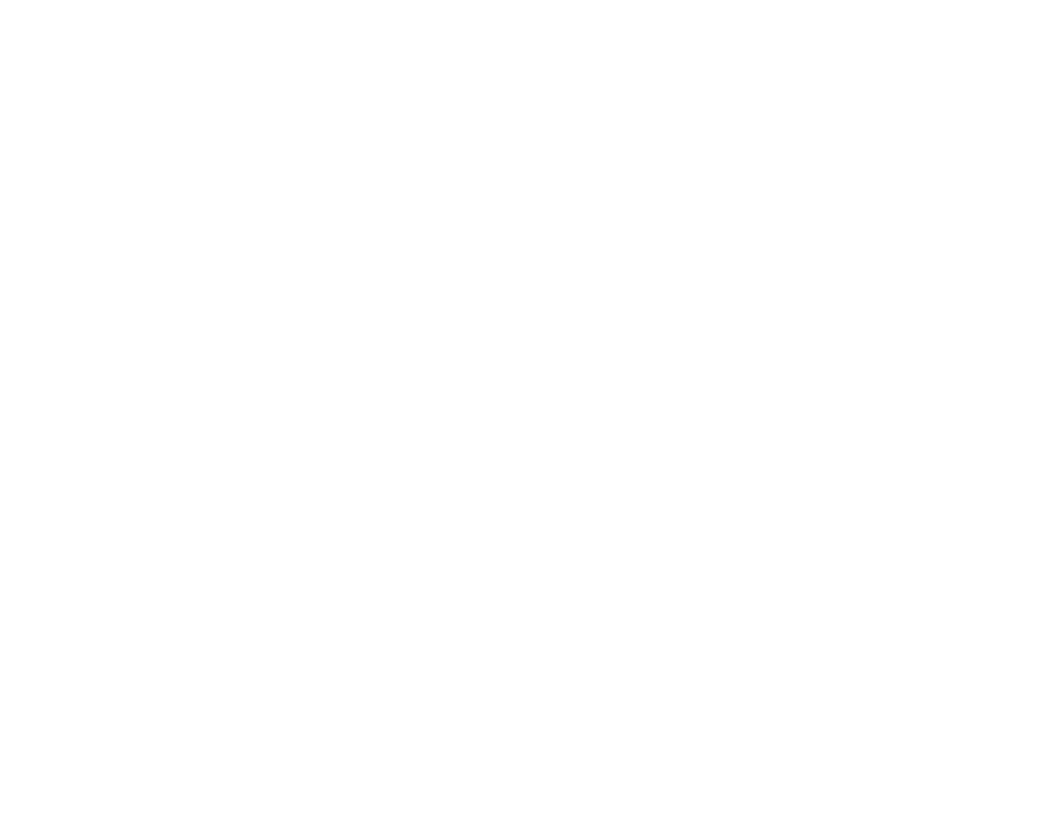
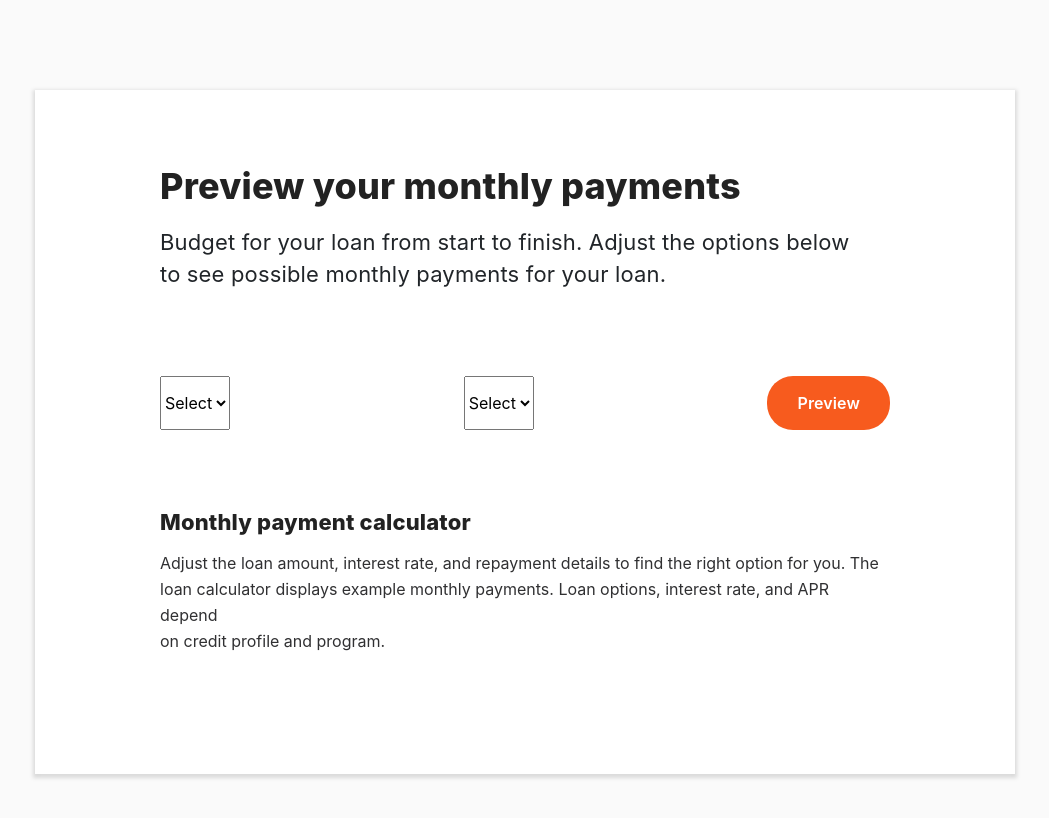
Before and after one commit to Great-A/partnership_stickynav, a plain HTML site: page index.html in a window 1280 px wide. Shown: the whole page, without its empty margins (115-1164 px from the left). Drawn offline with nearby package versions, Linux system fonts and the light colour scheme; files that its build step writes are made by us from their sources.

Commit message:
no message

```diff
--- a/assets/less/main.less
+++ b/assets/less/main.less
@@ -6,6 +6,36 @@ h5,
 h6,
 p {
     margin: 0;
+    color: #222
+}
+
+a {
+    &:hover {
+        text-decoration: none;
+    }
+}
+
+.h1-custom {
+    font-size: 36px;
+    font-weight: 800;
+    line-height: 1.17;
+    letter-spacing: 0.2px;
+    padding-bottom: 20px;
+    ;
+}
+
+.h2-custom {
+    font-size: 22px;
+    font-weight: 800;
+    line-height: 1.14;
+    letter-spacing: 0.16px;
+    padding-bottom: 15px;
+}
+
+.p-custom {
+    font-size: 16px;
+    line-height: 1.63;
+    color: #303032;
 }
 
 ul {
@@ -24,6 +54,28 @@ div {
     box-sizing: border-box;
 }
 
+.button {
+    display: block;
+    border-radius: 26px;
+    color: #ffffff;
+    font-size: 16px;
+    font-weight: 600;
+    letter-spacing: 0.12px;
+    padding: 15px 30px;
+
+}
+
+.btn-orange {
+    background-color: #f75b1e;
+
+    &:hover {
+        color: #f75b1e;
+        background-color: transparent;
+        border: solid 2px #f75b1e;
+        padding: 13px 28px;
+    }
+}
+
 body {
     margin: 0;
     font-size: 16px;
@@ -33,3 +85,34 @@ body {
         overflow: hidden;
     }
 }
+
+#calculator-container {
+    background-color: #fafafa;
+    padding: 90px 0;
+
+    .calculator-wrapper {
+        max-width: 980px;
+        margin: auto;
+        box-shadow: 0 2px 4px 2px rgba(0, 0, 0, 0.13);
+        background-color: #ffffff;
+        padding: 75px 125px;
+
+        .subtitle {
+            font-size: 22px;
+            line-height: 1.45;
+            letter-spacing: 0.16px;
+            padding-bottom: 85px;
+        }
+
+        .p-custom {
+            padding-bottom: 45px;
+        }
+
+        .form-block {
+            display: flex;
+            justify-content: space-between;
+            padding-bottom: 80px;
+        }
+
+    }
+}
--- a/index.html
+++ b/index.html
@@ -1,19 +1,46 @@
 <!DOCTYPE html>
 <html lang="en">
+
 <head>
     <meta charset="UTF-8">
     <meta http-equiv="X-UA-Compatible" content="IE=edge">
     <meta name="viewport" content="width=device-width, initial-scale=1.0">
-    <title>Document</title>
+    <title>Partnership stickynav</title>
 
     <link rel="stylesheet" href="https://stackpath.bootstrapcdn.com/bootstrap/4.2.1/css/bootstrap.min.css"
         integrity="sha384-GJzZqFGwb1QTTN6wy59ffF1BuGJpLSa9DkKMp0DgiMDm4iYMj70gZWKYbI706tWS" crossorigin="anonymous">
     <link rel="stylesheet" href="/assets/css/main.css">
-    <link rel="stylesheet" href="/assets/css/responsive.css">
+    <!-- <link rel="stylesheet" href="/assets/css/responsive.css"> -->
 </head>
+
 <body>
 
+    <div id="content">
+        <section id="calculator-container">
+            <div class="calculator-wrapper">
+                <h1 class="h1-custom">Preview your monthly payments</h1>
+                <div class="subtitle"> Budget for your loan from start to finish. Adjust the options below<br> to see
+                    possible monthly payments
+                    for your loan.</div>
+                <div class="form-block">
+                    <select name="program" id="program">
+                        <option value="">Select</option>
+                    </select>
+                    <select name="location" id="location">
+                        <option value="">Select</option>
+                    </select>
 
+                    <div class="button-wrapper">
+                        <a href="#" class="button btn-orange">Preview</a>
+                    </div>
+                </div>
+                <h2 class="h2-custom">Monthly payment calculator</h2>
+                <p class="p-custom">Adjust the loan amount, interest rate, and repayment details to find the right
+                    option for you. The<br> loan calculator displays example monthly payments. Loan options, interest
+                    rate, and APR depend<br> on credit profile and program.</p>
+            </div>
+        </section>
+    </div>
 
 
     <script src="https://code.jquery.com/jquery-3.5.1.min.js"
@@ -24,4 +51,5 @@
     </script>
     <script src="/assets/js/main.js"></script>
 </body>
+
 </html>
```
Also changed, not shown: assets/css/main.css (added), assets/img/logo-blue.svg (added). Lines whose indentation alone changed are shown as unchanged.
